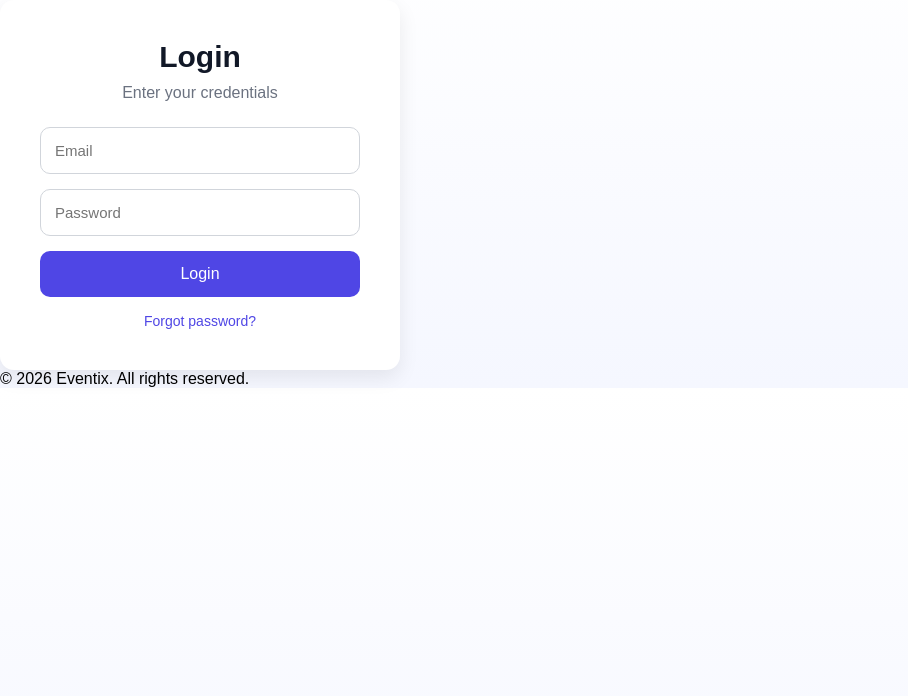
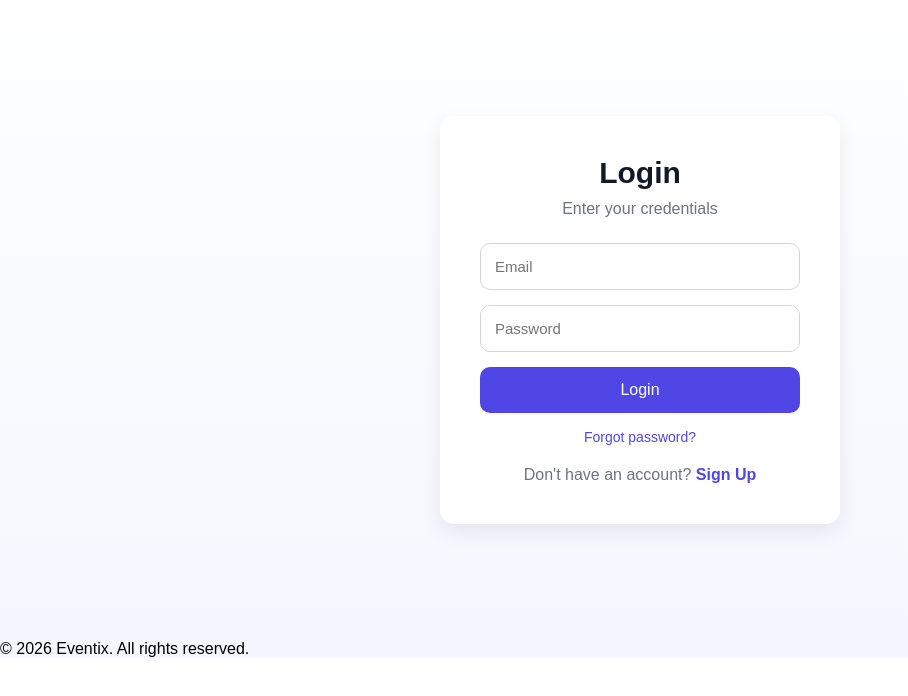
Before and after one commit to nishant-b-bit/AI39-C--Group-7-College_Event_Management_System, a Flask app: page /login in a window 1280 px wide. Shown: the part 71-767 px from the top of the page, without its empty margins (0-908 px from the left). Run offline with Flask 3, Linux system fonts and the light colour scheme.

Commit message:
changed the code to make the login bar go at the center

```diff
--- a/app/Templates/login.html
+++ b/app/Templates/login.html
@@ -5,25 +5,52 @@ Login
 {% endblock %}
 
 {% block extra_css %}
-
 <link rel="stylesheet"
       href="{{ url_for('static', filename='css/login.css') }}">
-
 {% endblock %}
 
 {% block content %}
 
+<div class="login-container">
+
     <div class="login-box">
+
         <h2>Login</h2>
         <p>Enter your credentials</p>
+
         <form method="POST" action="{{ url_for('auth.login') }}">
-    <input type="email" name="email" placeholder="Email" required>
-    <input type="password" name="password" placeholder="Password" required>
-    <button type="submit">Login</button>
+
+            <input type="email"
+                   name="email"
+                   placeholder="Email"
+                   required>
+
+            <input type="password"
+                   name="password"
+                   placeholder="Password"
+                   required>
+
+            <button type="submit">
+                Login
+            </button>
+
         </form>
+
         <div class="link">
             <a href="#">Forgot password?</a>
         </div>
+
+        <div class="signup-link">
+            <p>
+                Don't have an account?
+                <a href="{{ url_for('auth.register') }}">
+                    Sign Up
+                </a>
+            </p>
+        </div>
+
+    </div>
+
 </div>
 
 {% endblock %}
```
Lines whose indentation alone changed are shown as unchanged.
